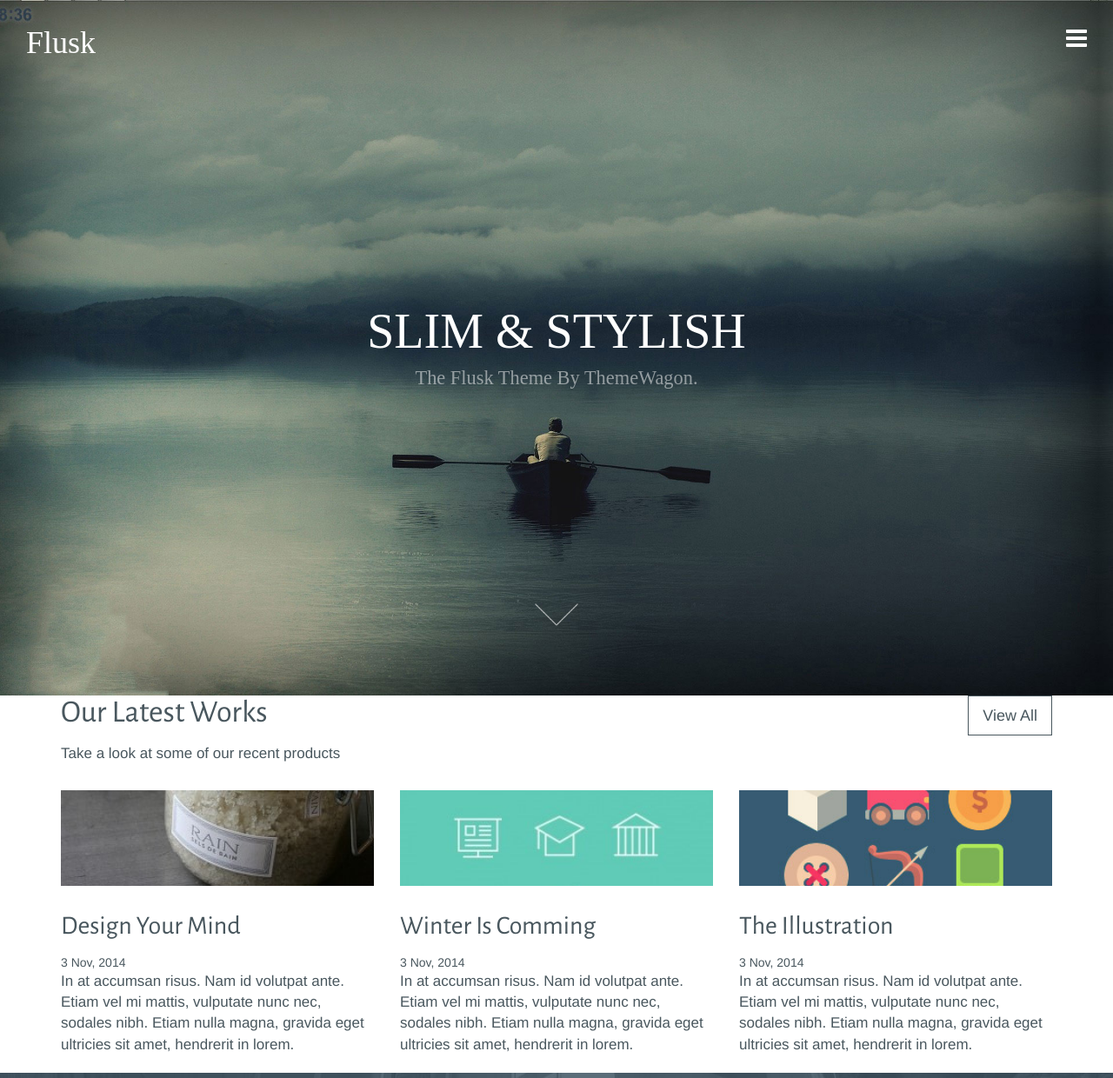
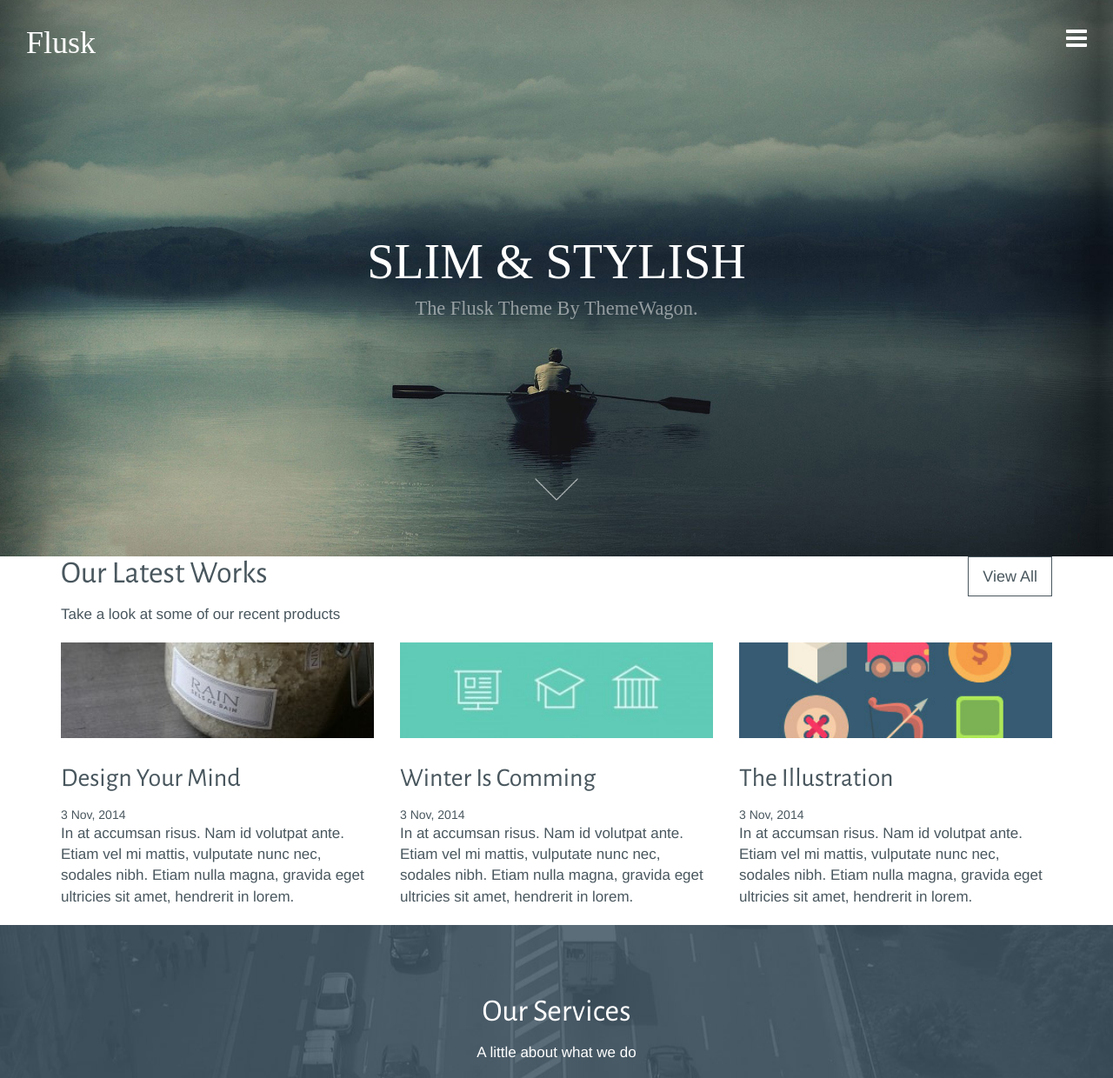
Before and after one commit to dzy199806/G238-1, a plain HTML site: page tops_93_Flusk/indexex.html in a window 1280 px wide. Shown: the top 1240 px of the page at 87% size. Drawn offline with nearby package versions, Linux system fonts and the light colour scheme; a web font is replaced by a local one.

Commit message:
20171230

```diff
--- a/tops_93_Flusk/assets/css/style.css
+++ b/tops_93_Flusk/assets/css/style.css
@@ -145,7 +145,7 @@ h1, h2, h3, h4, h5, h6{
 	background: url(../images/header-bg.jpg) no-repeat center center;
 	background-size: cover;
 	display: table;
-	height: 100vh;
+	height: 80vh;
 	width: 100%;
 	position: relative;
 	z-index: 1;
@@ -293,7 +293,7 @@ h1, h2, h3, h4, h5, h6{
 }
 
 .block-body {
-	margin-top: 30px;
+	margin-top: 20px;
 }
 
 #services {
```
Also changed, not shown: tops_93_Flusk/index1.2.html (+1 -8 lines).
